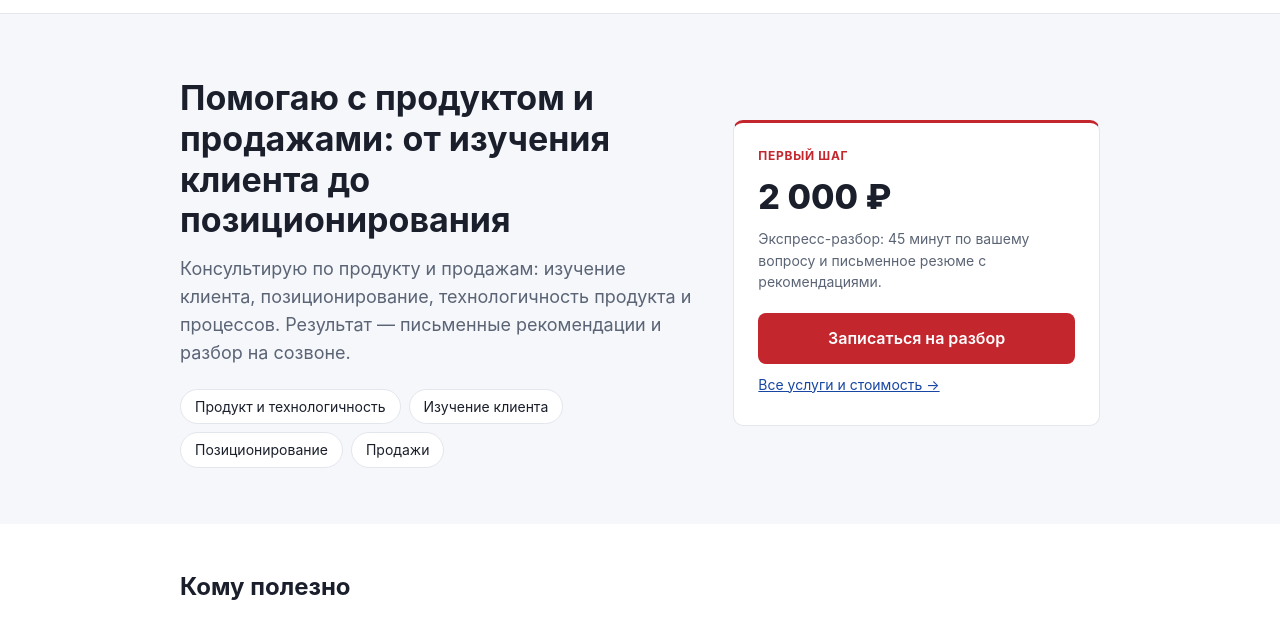
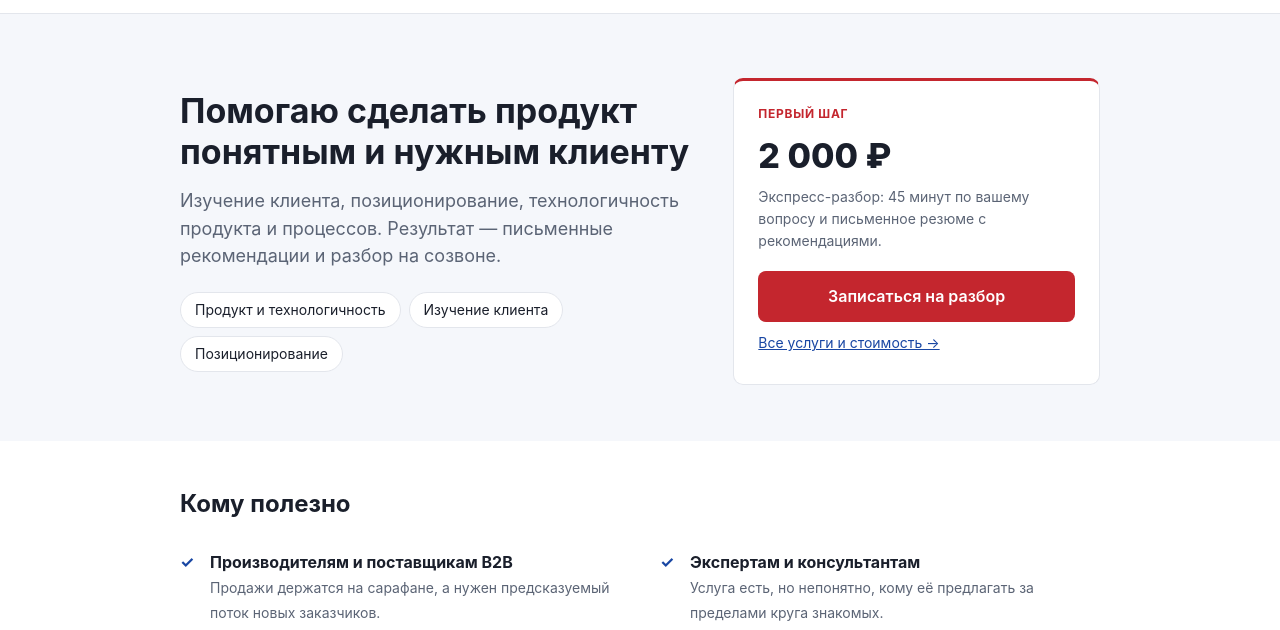
Before and after one commit to georgyputilin-ship-it/snabpodbor-site, a plain HTML site: page index.html in a window 1280 px wide. Shown: the part 95-725 px from the top of the page. Drawn offline with Linux system fonts and the light colour scheme.

Commit message:
Первый экран: меньше слова «продажи»
Co-Authored-By: Claude Opus 5.5 <noreply@anthropic.com>
Claude-Session: https://claude.ai/code/session_01SDUXFQK8XoGqkB38rXii8V

```diff
--- a/index.html
+++ b/index.html
@@ -117,9 +117,9 @@
 <div class="hero">
   <div class="wrap hero-grid">
     <div>
-      <h1>Помогаю с продуктом и продажами: от изучения клиента до позиционирования</h1>
-      <p class="lead">Консультирую по продукту и продажам: изучение клиента, позиционирование, технологичность продукта и процессов. Результат — письменные рекомендации и разбор на созвоне.</p>
-      <div class="pills"><span>Продукт и технологичность</span><span>Изучение клиента</span><span>Позиционирование</span><span>Продажи</span></div>
+      <h1>Помогаю сделать продукт понятным и нужным клиенту</h1>
+      <p class="lead">Изучение клиента, позиционирование, технологичность продукта и процессов. Результат — письменные рекомендации и разбор на созвоне.</p>
+      <div class="pills"><span>Продукт и технологичность</span><span>Изучение клиента</span><span>Позиционирование</span></div>
     </div>
     <div class="hero-card">
       <div class="k">Первый шаг</div>
```
